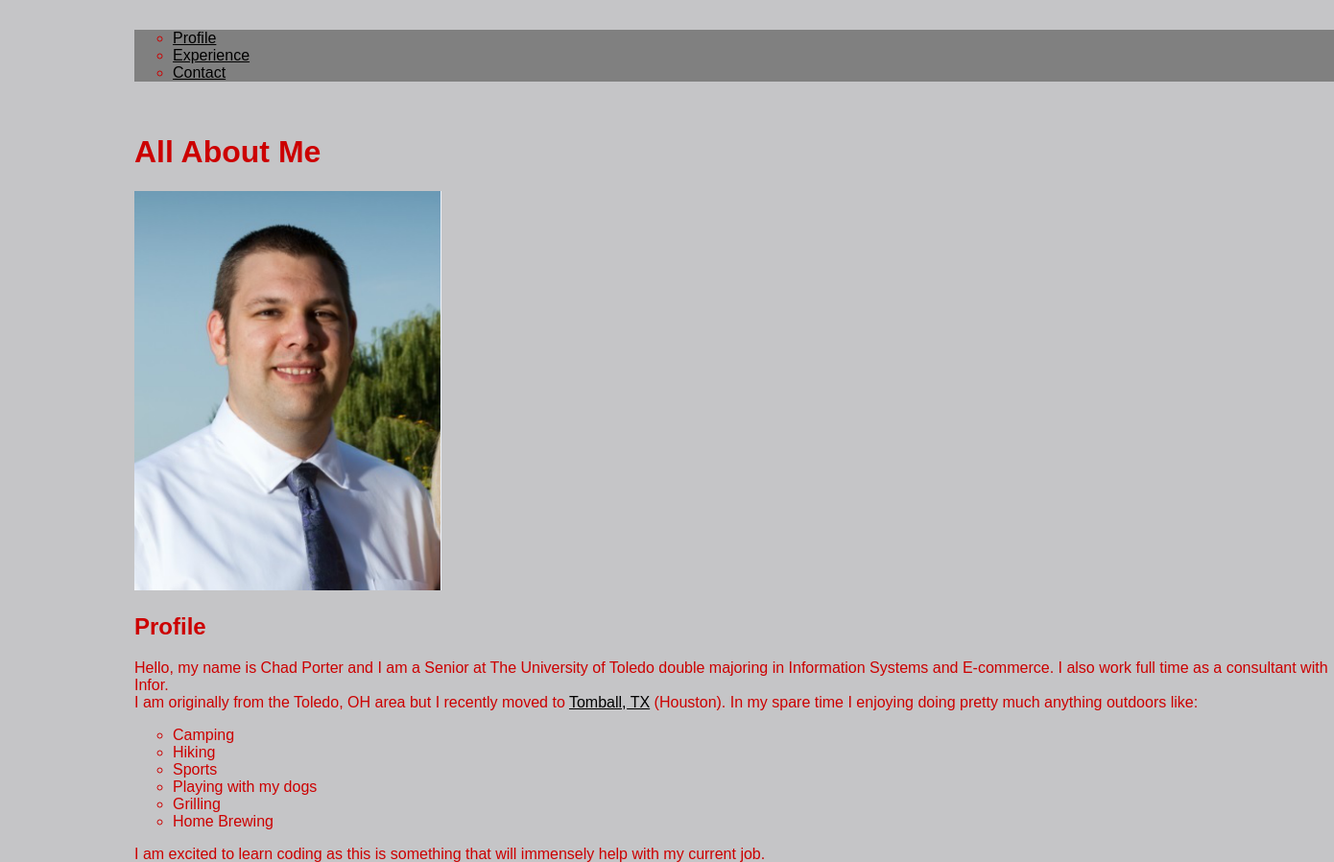
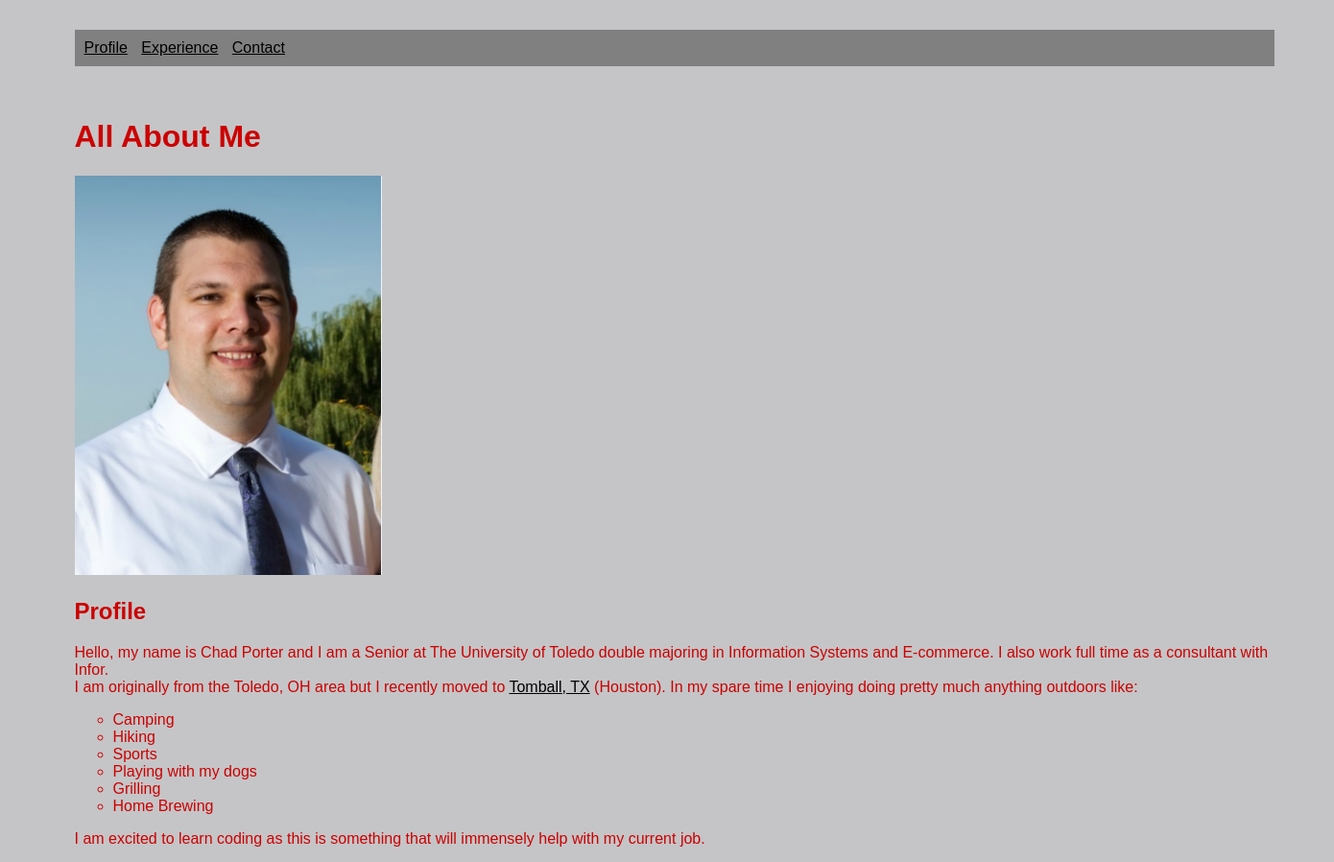
Before and after one commit to chporter2/cPorter-Site, a plain HTML site: page index.html in a window 1280 px wide. Shown: the top 898 px of the page at 96% size, 1390 px wide, since content can reach past the window. Drawn offline with Linux system fonts and the light colour scheme.

Commit message:
Updated Nav Bar Style

```diff
--- a/css/styles.css
+++ b/css/styles.css
@@ -12,7 +12,7 @@ body {
   height: 100%;
   margin-top: 5%
   margin-bottom: 10%;
-  margin-left: 10%;
+  margin-left: 5%;
   margin-right: 10%;
   }
 
@@ -37,6 +37,14 @@ a {color: #000000
 }
 
 .nav-pills{background-color: #808080;
+padding: 10px;
+}
+
+li[role=presentation] {display: inline;
+margin-right: 10px;
+color: #CC0000;
+hover: color: #000000;
+
 }
 
 #button-blue:hover {box-shadow: inset 4px 4px 4px #FFF;}
```
